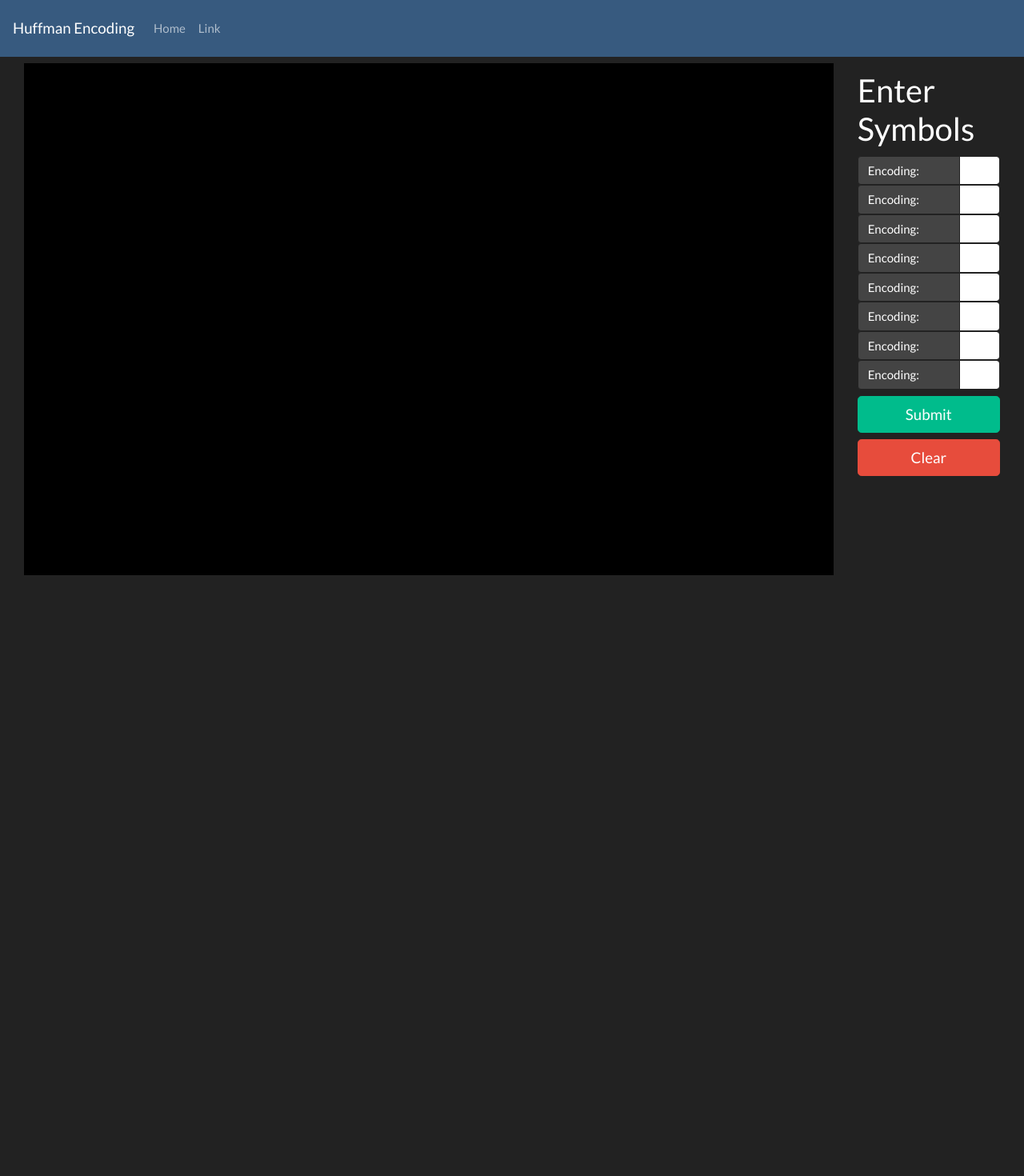
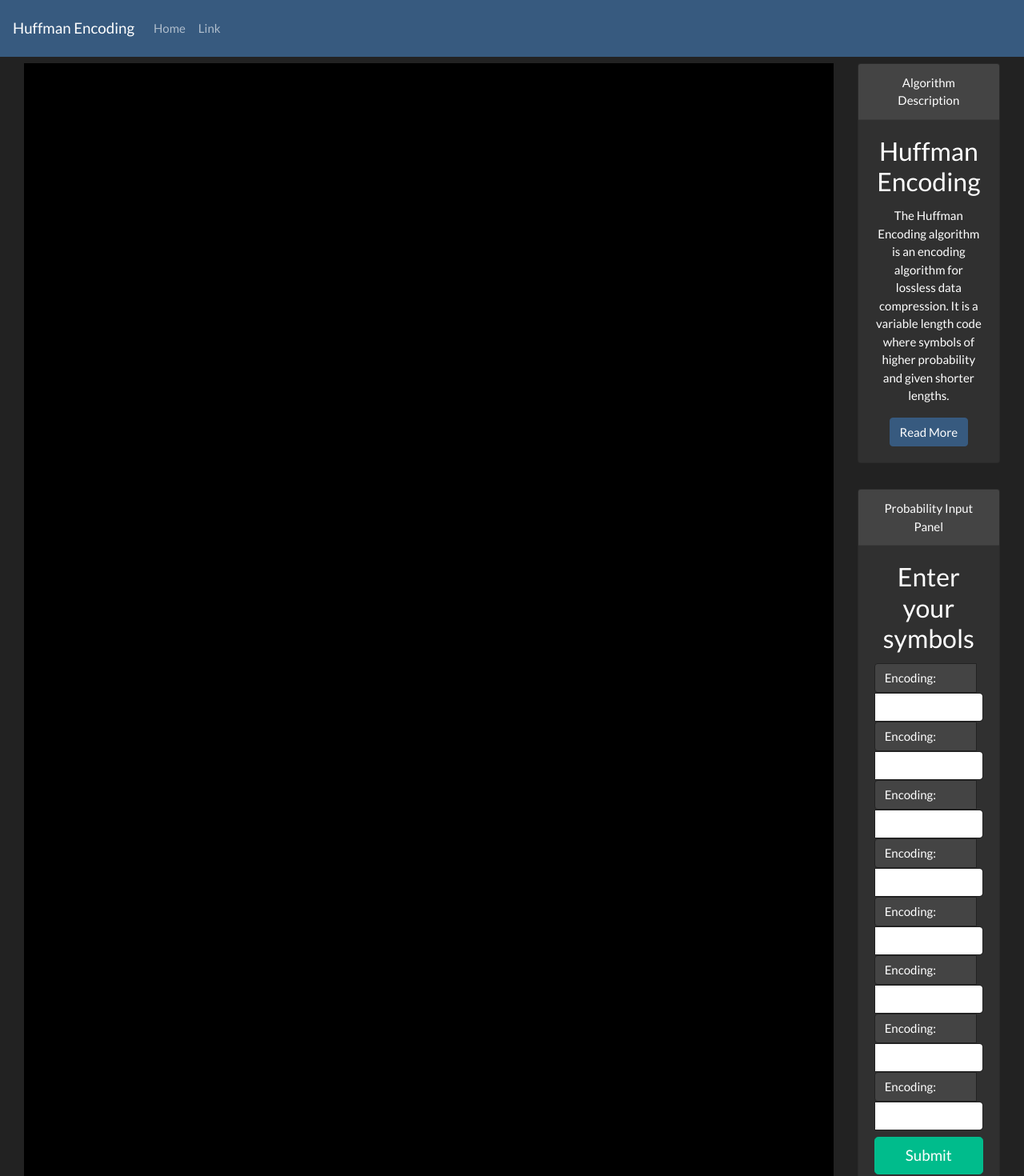
Before and after one commit to V-Wong/Huffman-Encoding, a React (Create React App) app: page / in a window 1280 px wide. Shown: the top 1470 px of the page at 80% size. Before the commit the page ends 800 px from the top, so only its background shows below. Built offline with nearby package versions, Linux system fonts and the light colour scheme.

Commit message:
Improve styling for side panel

```diff
--- a/src/huffman/Canvas.tsx
+++ b/src/huffman/Canvas.tsx
@@ -18,10 +18,15 @@ function Canvas(props: { nodes: Array<SquareNode>, encoding: string }) {
       // @ts-ignore
       canvasRef.current.height = canvasRef.current.getBoundingClientRect().height;
     }
+  }, []);
 
-    if (canvasRef?.current !== null) {
+  useEffect(() => {
+    if (canvasRef?.current) {
       for (const node of nodes)
         node.canvas = canvasRef.current;
+
+      // @ts-ignore
+      canvasRef.current.getContext('2d').clearRect(0, 0, 10000, 10000);
 
       if (nodes.length) {
         const root = huffmanEncode(nodes, canvasRef.current);
--- a/src/huffman/HuffmanPanel.tsx
+++ b/src/huffman/HuffmanPanel.tsx
@@ -1,5 +1,5 @@
 import React, { useEffect, useState } from "react";
-import { Container, Row, Col, InputGroup, Button, FormControl } from "react-bootstrap";
+import { Container, Row, Col, InputGroup, Button, FormControl, Card } from "react-bootstrap";
 
 import Canvas from "./Canvas";
 import { SquareNode } from "./nodeClasses";
@@ -24,12 +24,41 @@ function HuffmanPanel() {
   return (
     <Container fluid>
       <Row>
-        <Col xs={10} style={{ height: "80vh" }}>
+        <Col xs={10}>
           <Canvas nodes={nodesList} encoding={selectedEncoding} />
         </Col>
 
         <Col xs={2}>
-          <h2 style={{ margin: "auto", marginBottom: "10px", marginTop: "10px" }}>Enter Symbols</h2>
+          <Card
+            className="text-center"
+          >
+            <Card.Header>Algorithm Description</Card.Header>
+            <Card.Body>
+              <Card.Title style={{ fontSize: "2rem" }}>Huffman Encoding</Card.Title>
+              <Card.Text>
+                The Huffman Encoding algorithm is an encoding algorithm for lossless data compression.
+                It is a variable length code where symbols of higher probability and given shorter lengths.
+              </Card.Text>
+              <Button variant="primary">
+                <a
+                  href="https://en.wikipedia.org/wiki/Huffman_coding"
+                  style={{ color: "white" }}
+                >
+                  Read More
+                </a>
+              </Button>
+            </Card.Body>
+          </Card>
+
+          <Card
+            className="text-center"
+            style={{ marginTop: "2rem" }}
+          >
+            <Card.Header>Probability Input Panel</Card.Header>
+            <Card.Body>
+              <Card.Title style={{ fontSize: "2rem" }}>
+                Enter your symbols
+              </Card.Title>
               {
                 inputs.map((_, i) => (
                   <InputGroup>
@@ -37,9 +66,11 @@ function HuffmanPanel() {
                       onMouseOver={() => setSelectedEncoding(encodings[i])}
                     >
                       <InputGroup.Text
-                    style={{ width: "8rem",
+                        style={{
+                          width: "8rem",
                           color: selectedEncoding && selectedEncoding === encodings[i]
-                                    ? "red" : "white" }}
+                            ? "red" : "white"
+                        }}
                       >
                         Encoding: {encodings[i]}
                       </InputGroup.Text>
@@ -50,6 +81,7 @@ function HuffmanPanel() {
                   </InputGroup>
                 ))
               }
+
               <div className="buttons-container">
                 <Button
                   variant="success"
@@ -69,6 +101,8 @@ function HuffmanPanel() {
                   Clear
                 </Button>
               </div>
+            </Card.Body>
+          </Card>
         </Col>
       </Row>
     </Container>
--- a/src/huffman/nodeClasses.js
+++ b/src/huffman/nodeClasses.js
@@ -1,7 +1,7 @@
 const TOP_PADDING = window.innerHeight / 20;
 const LEFT_PADDING = window.innerWidth / 25;
-const SQUARE_HEIGHT = window.innerHeight / 20;
-const SQUARE_WIDTH = window.innerHeight / 20;
+const SQUARE_HEIGHT = window.innerHeight / 25;
+const SQUARE_WIDTH = window.innerHeight / 25;
 
 class Node {
   constructor(symbol, probability, col, row, parent) {
```
Lines whose indentation alone changed are shown as unchanged.
